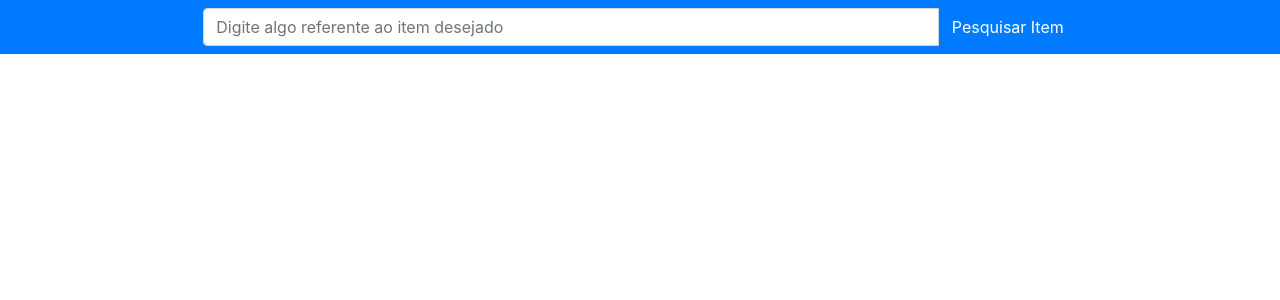
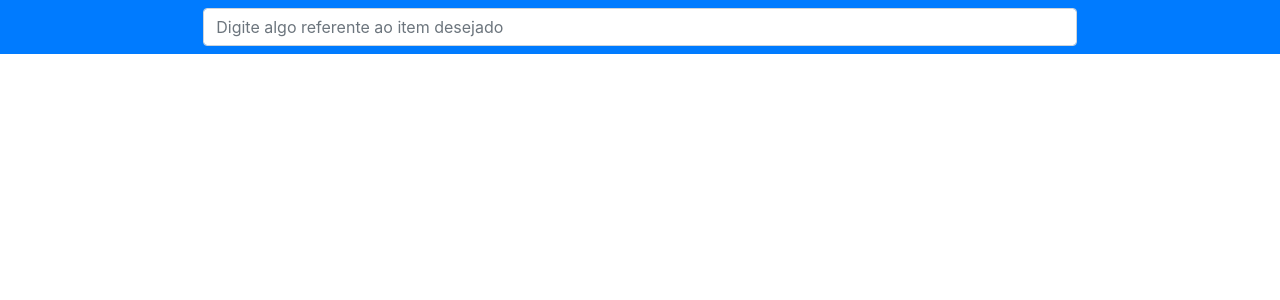
Before and after one commit to alexdefreitas99/poc-busca-item-web-client, an Angular app: page / in a window 1280 px wide. Shown: the top 300 px of the page. Built offline with nearby package versions, Linux system fonts and the light colour scheme.

Commit message:
Removed button and keyup

```diff
--- a/src/app/components/busca-item/busca-item.component.html
+++ b/src/app/components/busca-item/busca-item.component.html
@@ -1,8 +1,7 @@
 <nav class="navbar navbar-dark bg-primary sticky-top">
   <div class="input-group mx-auto " style="width: 70%;" id="busca">
     <input type="text" class="form-control" placeholder="Digite algo referente ao item desejado" #nome
-      (keyup.enter)="buscaProduto(nome.value)">
-    <button type="button" (click)="buscaProduto(nome.value)" class="btn btn-primary"> Pesquisar Item </button>
+      (change)="buscaProduto(nome.value)" id="itemSearch">
   </div>
 </nav>
 <div>
```
